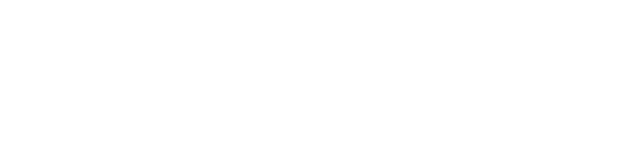
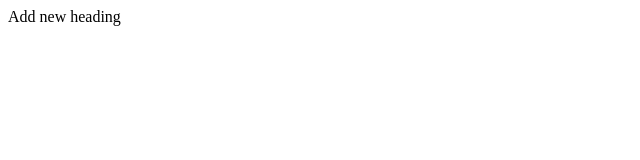
Before and after one commit to nilwalagimhani-cpu/test-repo, a plain HTML site: page index.html in a window 1280 px wide. Shown: the whole page, without its empty margins (0-640 px from the left). Drawn offline with Linux system fonts and the light colour scheme.

Commit message:
Update index.html

```diff
--- a/index.html
+++ b/index.html
@@ -1,3 +1,3 @@
-<html>
+<hi>Add new heading<h1></h1>
 
 </html>
```
